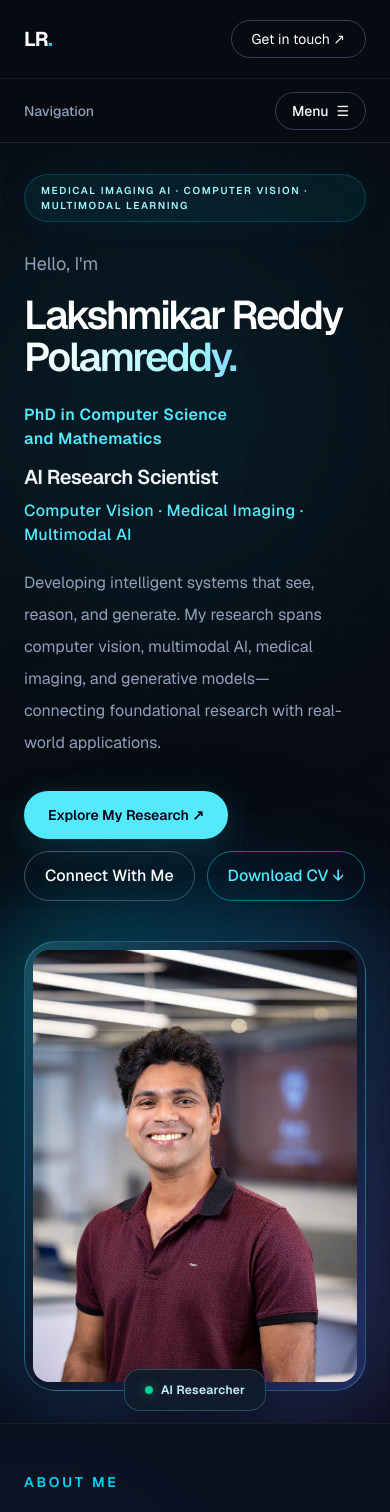
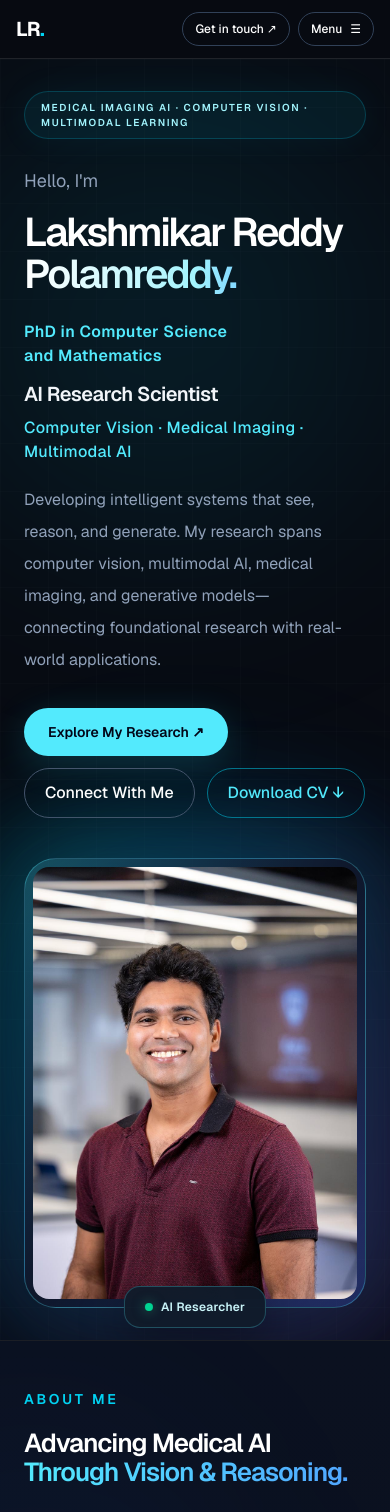
Before and after one commit to sravanipottipati/lakshmikar-ai-portfolio, a Next.js app: page / in a window 390 px wide. Shown: the top 1512 px of the page. Built offline with nearby package versions, Linux system fonts and the light colour scheme.

Commit message:
Refine responsive navigation and standardize section typography

```diff
--- a/src/app/page.tsx
+++ b/src/app/page.tsx
@@ -9,8 +9,8 @@ import Experience from "@/components/Experience";
 export default function Home() {
   return (
     <main className="min-h-screen bg-[#080b12] text-white">
-      {/* Navigation */}
-      <header className="sticky top-0 z-50 mx-auto flex max-w-7xl items-center justify-between border-b border-white/[0.08] bg-[#080b12]/85 px-6 py-5 shadow-[0_8px_35px_rgba(0,0,0,0.12)] backdrop-blur-2xl lg:px-12">
+      {/* Desktop navigation */}
+      <header className="sticky top-0 z-50 mx-auto hidden max-w-7xl items-center justify-between border-b border-white/[0.08] bg-[#080b12]/85 px-6 py-5 shadow-[0_8px_35px_rgba(0,0,0,0.12)] backdrop-blur-2xl md:flex lg:px-12">
         <a href="#" className="text-xl font-bold tracking-tight">
           LR<span className="text-cyan-400">.</span>
         </a>
@@ -167,7 +167,7 @@ export default function Home() {
         </p>
 
         <div className="mt-5 flex flex-wrap items-end justify-between gap-6">
-          <h2 className="text-4xl font-semibold tracking-tight sm:text-5xl">
+          <h2 className="text-[26px] font-semibold tracking-tight sm:text-[36px]">
             Areas of Expertise
           </h2>
           <p className="max-w-md leading-7 text-slate-400">
@@ -270,7 +270,7 @@ export default function Home() {
             Let&apos;s Connect
           </p>
 
-          <h2 className="mx-auto mt-5 sm:mt-6 max-w-3xl text-4xl font-semibold leading-[1.1] tracking-[-0.04em] text-white sm:text-5xl">
+          <h2 className="mx-auto mt-5 sm:mt-6 max-w-3xl text-[26px] font-semibold leading-[1.1] tracking-[-0.04em] text-white sm:text-[36px]">
             Let&apos;s build the future of
             <span className="block bg-gradient-to-r from-cyan-300 to-blue-400 bg-clip-text text-transparent">
               intelligent systems.
--- a/src/components/About.tsx
+++ b/src/components/About.tsx
@@ -26,16 +26,16 @@ export default function About() {
               About Me
             </p>
 
-            <h2 className="mt-5 max-w-xl text-4xl font-semibold leading-[1.12] tracking-[-0.04em] text-white sm:text-5xl">
-              Research that connects
+            <h2 className="mt-5 max-w-xl text-[26px] font-semibold leading-[1.12] tracking-[-0.04em] text-white sm:text-[36px]">
+              Advancing Medical AI
               <span className="block bg-gradient-to-r from-cyan-300 to-blue-400 bg-clip-text text-transparent">
-                intelligence and impact.
+                Through Vision &amp; Reasoning.
               </span>
             </h2>
 
             <p className="mt-5 max-w-lg text-base leading-7 text-slate-400">
-              Working at the intersection of visual intelligence,
-              multimodal reasoning, and generative learning.
+              Developing intelligent medical imaging systems through computer
+              vision, multimodal reasoning, and generative AI.
             </p>
 
             <div className="relative mt-8 overflow-hidden rounded-2xl border border-cyan-300/15 bg-gradient-to-br from-[#17253a] via-[#121d2e] to-[#0d1522] p-6 shadow-[0_24px_65px_rgba(0,0,0,0.20)] sm:p-7">
--- a/src/components/Experience.tsx
+++ b/src/components/Experience.tsx
@@ -137,7 +137,7 @@ export default function Experience() {
         <p className="text-sm font-semibold uppercase tracking-[0.2em] text-cyan-400">
           Career & Academic Journey
         </p>
-        <h2 className="mt-4 text-4xl font-semibold tracking-tight text-white sm:text-5xl">
+        <h2 className="mt-4 text-[26px] font-semibold tracking-tight text-white sm:text-[36px]">
           Experience that connects research and practice
         </h2>
         <p className="mt-4 max-w-2xl leading-7 text-slate-400">
--- a/src/components/MobileNavigation.tsx
+++ b/src/components/MobileNavigation.tsx
@@ -16,23 +16,32 @@ export default function MobileNavigation() {
   const [open, setOpen] = useState(false);
 
   return (
-    <div className="sticky top-[80px] z-40 border-b border-white/10 bg-[#080b12]/95 backdrop-blur-2xl md:hidden">
-      <div className="flex items-center justify-between px-6 py-3">
-        <span className="text-sm font-medium text-slate-400">
-          Navigation
-        </span>
+    <div className="sticky top-0 z-50 border-b border-white/10 bg-[#080b12]/95 backdrop-blur-2xl md:hidden">
+      <div className="flex items-center justify-between gap-2 px-4 py-3">
+        <a href="#home" className="shrink-0 text-xl font-bold tracking-tight text-white">
+          LR<span className="text-cyan-400">.</span>
+        </a>
 
-        <button
+        <div className="flex items-center gap-2">
+          <a
+            href="mailto:lakshmikarpolamreddy@gmail.com"
+            className="whitespace-nowrap rounded-full border border-slate-700 px-3 py-2 text-xs font-medium text-white transition hover:border-cyan-400"
+          >
+            Get in touch ↗
+          </a>
+
+          <button
           type="button"
           aria-label={open ? "Close navigation menu" : "Open navigation menu"}
           aria-expanded={open}
           aria-controls="mobile-navigation-links"
           onClick={() => setOpen(!open)}
-          className="flex items-center gap-2 rounded-full border border-slate-700 px-4 py-2 text-sm font-medium text-white transition hover:border-cyan-400"
+          className="flex items-center gap-2 whitespace-nowrap rounded-full border border-slate-700 px-3 py-2 text-xs font-medium text-white transition hover:border-cyan-400"
         >
           <span>{open ? "Close" : "Menu"}</span>
           <span aria-hidden="true">{open ? "✕" : "☰"}</span>
-        </button>
+          </button>
+        </div>
       </div>
 
       {open && (
--- a/src/components/Publications.tsx
+++ b/src/components/Publications.tsx
@@ -153,7 +153,7 @@ export default function Publications() {
           Research Contributions
         </p>
 
-        <h2 className="mt-4 text-4xl font-semibold text-white sm:text-5xl">
+        <h2 className="mt-4 text-[26px] font-semibold text-white sm:text-[36px]">
           Research & Publications
         </h2>
 
--- a/src/components/Recognition.tsx
+++ b/src/components/Recognition.tsx
@@ -35,7 +35,7 @@ export default function Recognition() {
         <p className="text-sm font-semibold uppercase tracking-[0.2em] text-cyan-400">
           Research Impact & Recognition
         </p>
-        <h2 className="mt-4 text-4xl font-semibold tracking-tight text-white sm:text-5xl">
+        <h2 className="mt-4 text-[26px] font-semibold tracking-tight text-white sm:text-[36px]">
           Featured in University News
         </h2>
         <p className="mt-4 max-w-3xl leading-7 text-slate-400">
```
